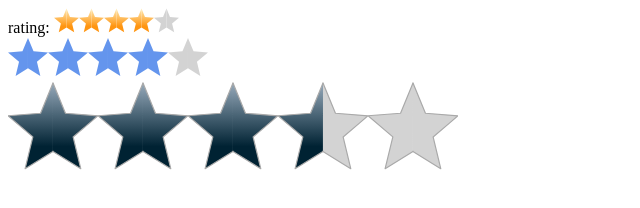
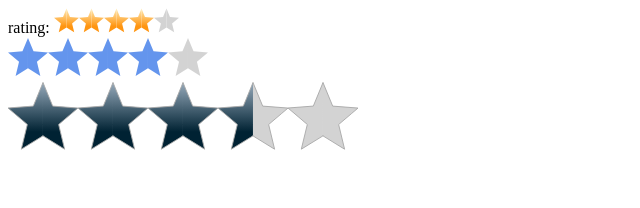
Before and after one commit to nashio/star-rating-svg, a website: page demo/index.html in a window 1280 px wide. Shown: the whole page, without its empty margins (0-640 px from the left). Drawn offline with nearby package versions, Linux system fonts and the light colour scheme.

Commit message:
added demo image

```diff
--- a/demo/index.html
+++ b/demo/index.html
@@ -38,7 +38,7 @@
 
                 // specify the gradient start and end for the selected stars
                 $(".bigger-rating").starRating({
-                    starSize: 90,
+                    starSize: 70,
                     strokeWidth: 3,
                     strokeColor: 'darkgray',
                     initialRating: 2,
```
Also changed, not shown: README.md.
